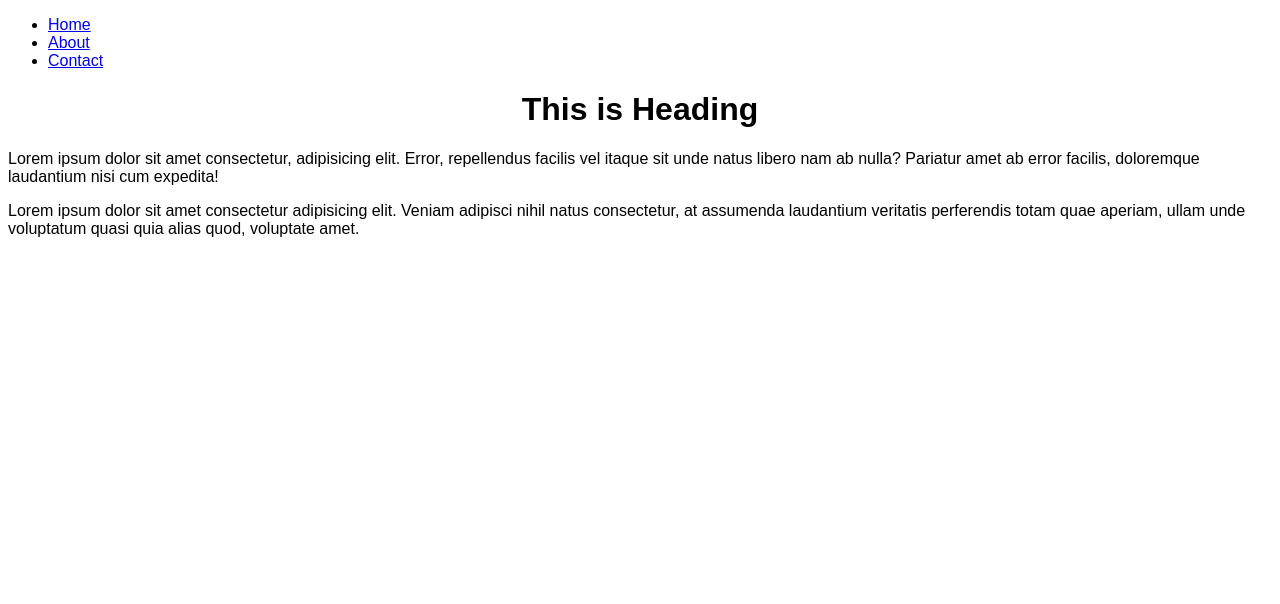
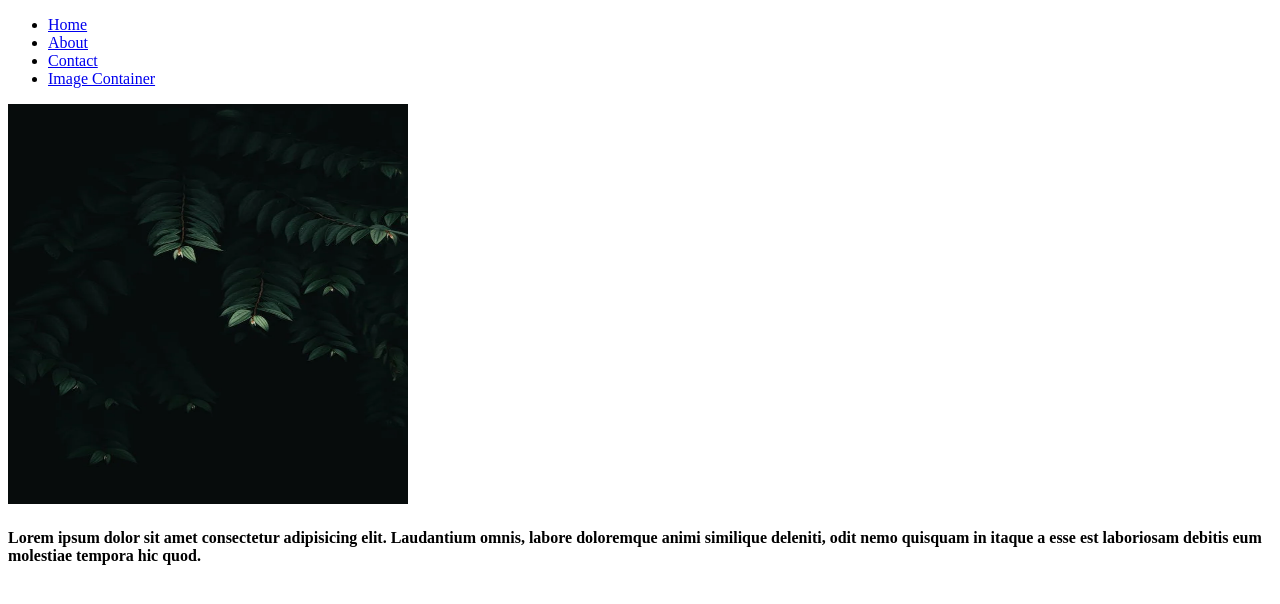
Before and after one commit to ravi000kumar/trial-git-Hub, a plain HTML site: page index.html in a window 1280 px wide. Drawn offline with Linux system fonts and the light colour scheme.

Commit message:
Add files via upload

```diff
--- a/index.html
+++ b/index.html
@@ -3,21 +3,18 @@
 <head>
     <meta charset="UTF-8">
     <meta name="viewport" content="width=device-width, initial-scale=1.0">
-    <title>Document</title>
-    <style>
-        *{
-            font-family: 'poppins',sans-serif;
-        }
-    </style>
+    <title> Image Document</title>
 </head>
 <body>
     <ul>
-        <li><a href="index.html">Home</a></li>
-        <li><a href="About.html">About</a></li>
-        <li><a href="Contact.html">Contact</a></li>
+        <li><a href="./home.html">Home</a></li>
+        <li><a href="./About.html">About</a></li>
+        <li><a href="./Contact.html">Contact</a></li>
+        <li><a href="./index.html">Image Container</a></li>
     </ul>
-    <center><h1>This is Heading</h1></center>
-    <p>Lorem ipsum dolor sit amet consectetur, adipisicing elit. Error, repellendus facilis vel itaque sit unde natus libero nam ab nulla? Pariatur amet ab error facilis, doloremque laudantium nisi cum expedita!</p>
-    <p>Lorem ipsum dolor sit amet consectetur adipisicing elit. Veniam adipisci nihil natus consectetur, at assumenda laudantium veritatis perferendis totam quae aperiam, ullam unde voluptatum quasi quia alias quod, voluptate amet.</p>
+    <div class="con">
+        <img src="./img-1.webp" height="400xp" width="400xp" alt="">
+    </div>
+    <h4>Lorem ipsum dolor sit amet consectetur adipisicing elit. Laudantium omnis, labore doloremque animi similique deleniti, odit nemo quisquam in itaque a esse est laboriosam debitis eum molestiae tempora hic quod.</h4>
 </body>
 </html>
```
